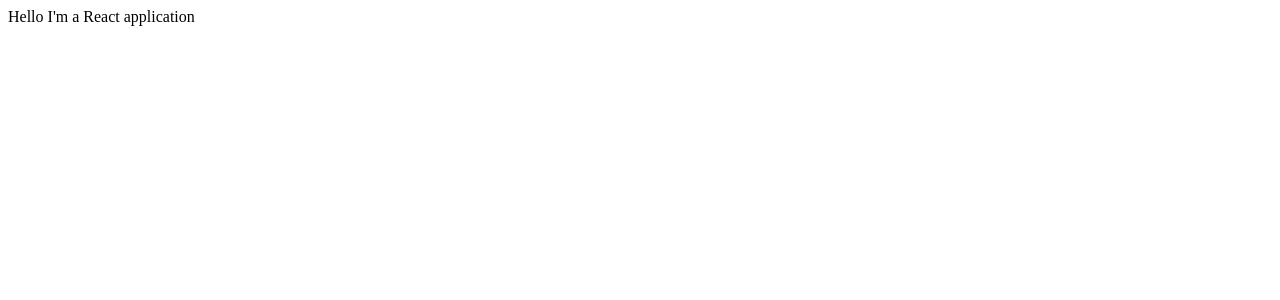
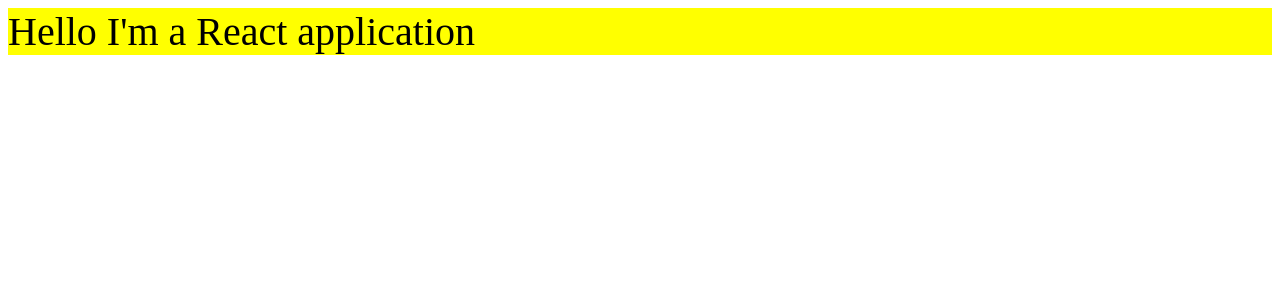
Before and after one commit to JuliaLojek/webpack-101, a React app in the folder webpack-react/: page / in a window 1280 px wide. Shown: the top 300 px of the page. Built offline with nearby package versions, Linux system fonts and the light colour scheme; the HTML template or start-up script is replaced by a standard one.

Commit message:
css config added

```diff
--- a/webpack-react/package.json
+++ b/webpack-react/package.json
@@ -18,7 +18,9 @@
     "@babel/preset-env": "7.9.5",
     "@babel/preset-react": "7.9.4",
     "html-webpack-plugin": "4.2.0",
-    "webpack-dev-server": "3.10.3"
+    "webpack-dev-server": "3.10.3",
+    "style-loader": "1.1.3",
+    "css-loader": "3.5.2"
   },
   "dependencies": {
     "react": "16.13.1",
--- a/webpack-react/src/App.js
+++ b/webpack-react/src/App.js
@@ -1,9 +1,10 @@
-import React, { Component } from 'react'
+import React, { Component } from 'react';
+import styles from './style.css';
 
 class App extends Component {
     render() {
         return (
-            <div>Hello I'm a React application</div>
+            <div className={styles.main}>Hello I'm a React application</div>
         )
     }
 }
--- /dev/null
+++ b/webpack-react/src/style.css
@@ -0,0 +1,4 @@
+.main {
+  font-size: 40px;
+  background-color: #ff0;
+}
--- a/webpack-react/webpack.config.js
+++ b/webpack-react/webpack.config.js
@@ -2,14 +2,15 @@
 const HtmlWebpackPlugin = require("html-webpack-plugin");
 
 module.exports = {
-  mode: 'development',
+  mode: 'production',
   entry: './src/index.js',
   output: {
       path: path.resolve(__dirname, 'dist'),
       filename: 'script.js'
   },
   module: {
-    rules: [{
+    rules: [
+      {
         test: /\.jsx?$/,
         loader: 'babel-loader',
         exclude: /node_modules/,
@@ -17,7 +18,19 @@
             cacheDirectory: true,
             presets: ["@babel/preset-env", "@babel/preset-react"]
         }
-    }]
+      },
+      {
+        test: /\.css$/,
+        use: [{
+            loader: "style-loader"
+        }, {
+            loader: "css-loader",
+            options: {
+                modules: true
+            }
+        }]
+      }
+    ]
   },
   plugins: [
     new HtmlWebpackPlugin({
```
Also changed, not shown: 1 other file (tests, documents, lock files or other folders).
